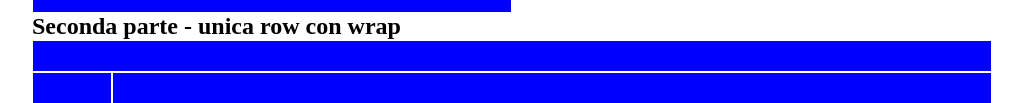
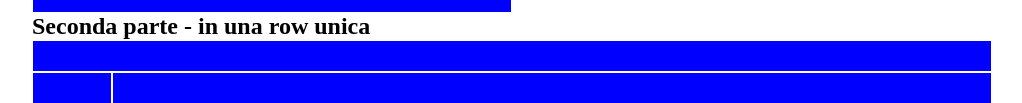
Before and after one commit to cincenfrank/html-css-12bool, a plain HTML site: page index.html in a window 1280 px wide. Shown: the part 364-467 px from the top of the page, without its empty margins (128-1150 px from the left). Drawn offline with Linux system fonts and the light colour scheme.

Commit message:
changed title in second section

```diff
--- a/index.html
+++ b/index.html
@@ -124,7 +124,7 @@
                 </div>
             </section>
             <section>
-                <h2>Seconda parte - unica row con wrap</h2>
+                <h2>Seconda parte - in una row unica</h2>
                 <div class="row">
                     <div class="col-xs-12">
                         <div class="box"></div>
```
